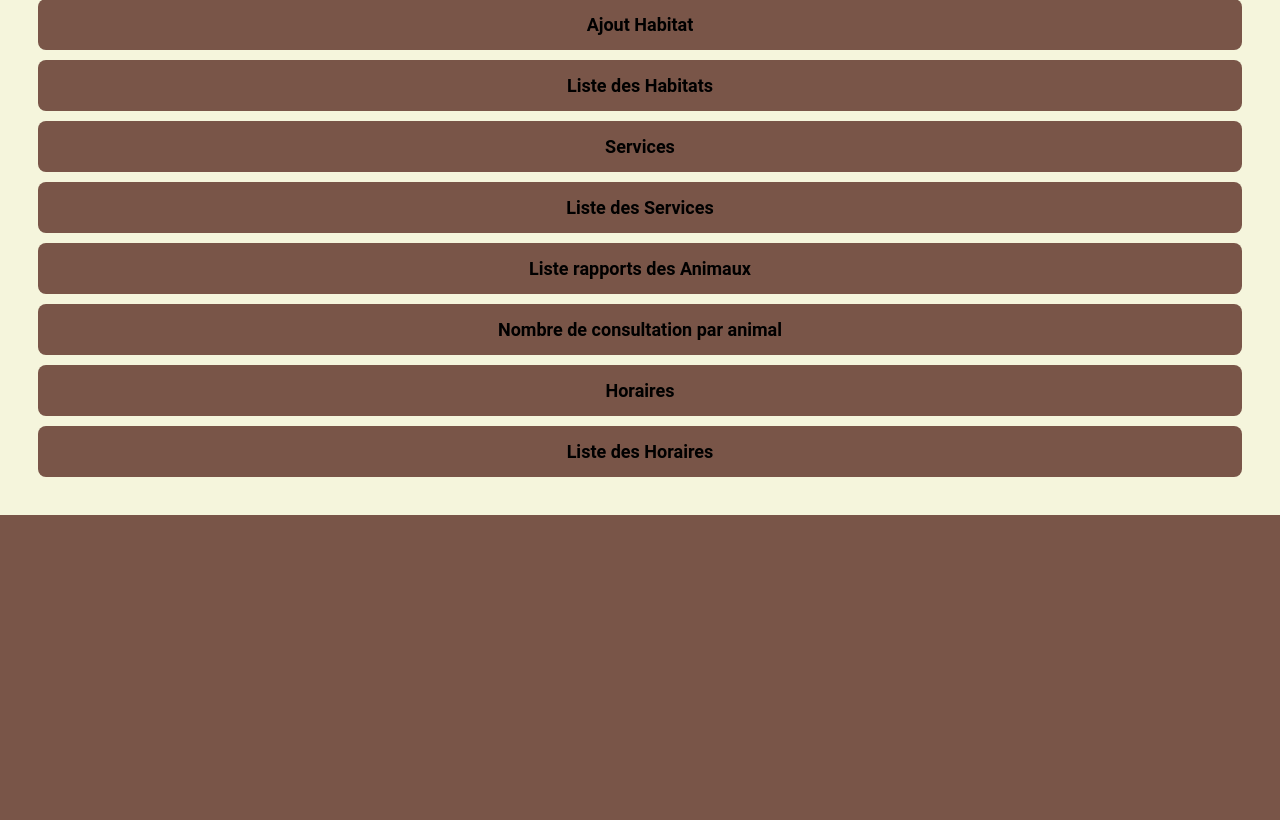
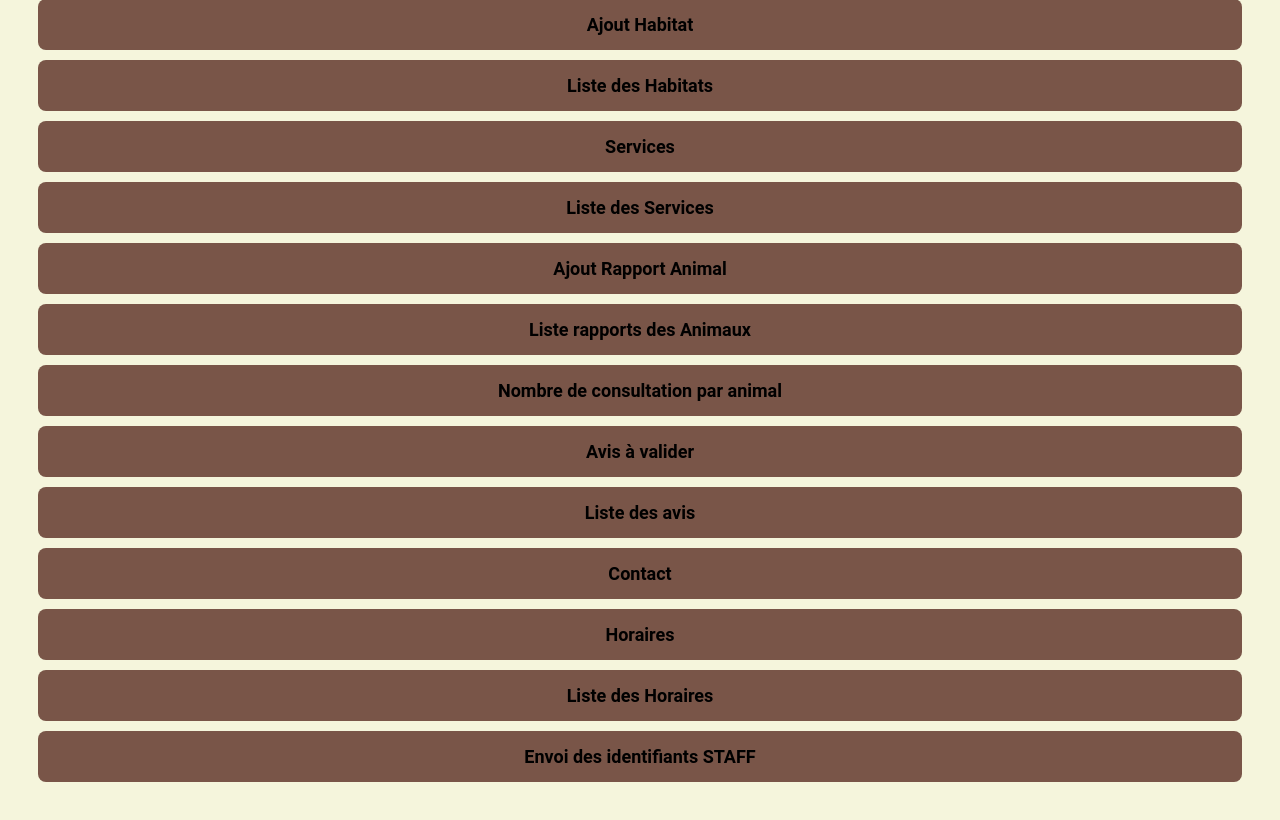
Before and after one commit to Oume59/Zoo-Arcadia, a PHP site: page /Views/Dashboard/index.php in a window 1280 px wide. Shown: the part 427-1247 px from the top of the page. Before the commit the page ends 942 px from the top, so only its background shows below. Run offline with PHP 8.4, Linux system fonts and the light colour scheme.

Commit message:
MAJ index principal pour l'ajout de l'envoi d'identifiant STAFF du zoo

```diff
--- a/Views/Dashboard/index.php
+++ b/Views/Dashboard/index.php
@@ -49,10 +49,10 @@ echo '<link rel="stylesheet" href="/assets/css/dashboard.css">';
             </div>
 
 
-            <!--DASH VETO
+            <!--DASH VETO  -->
             <div class="col-12 col-sm-6 col-md-3 admin-link-container">
                 <a href="/Reports" class="admin-link">Ajout Rapport Animal</a>
-            </div> -->
+            </div>
 
             <div class="col-12 col-sm-6 col-md-3 admin-link-container">
                 <a href="/Reports/liste" class="admin-link">Liste rapports des Animaux</a> <!--DASH ADMIN OK-->
@@ -62,20 +62,20 @@ echo '<link rel="stylesheet" href="/assets/css/dashboard.css">';
                 <a href="/Consultation/liste" class="admin-link">Nombre de consultation par animal</a> <!--DASH ADMIN OK-->
             </div>
 
-            <!--DASH EMPLOYE
+            <!--DASH EMPLOYE -->
             <div class="col-12 col-sm-6 col-md-3 admin-link-container">
                 <a href="/Reviews" class="admin-link">Avis à valider</a>
             </div>
 
             <div class="col-12 col-sm-6 col-md-3 admin-link-container">
                 <a href="/Reviews/liste" class="admin-link">Liste des avis</a>
-            </div> -->
+            </div>
 
 
-            <!--DASH EMPLOYE
+            <!--DASH EMPLOYE-->
             <div class="col-12 col-sm-6 col-md-3 admin-link-container">
                 <a href="/Contact" class="admin-link">Contact</a>
-            </div> -->
+            </div>
 
             <div class="col-12 col-sm-6 col-md-3 admin-link-container">
                 <a href="/Horaires" class="admin-link">Horaires</a> <!--DASH ADMIN OK-->
@@ -85,6 +85,10 @@ echo '<link rel="stylesheet" href="/assets/css/dashboard.css">';
                 <a href="/Horaires/liste" class="admin-link">Liste des Horaires</a> <!--DASH ADMIN OK-->
             </div>
 
+            <div class="col-12 col-sm-6 col-md-3 admin-link-container">
+                <a href="/AddUsers" class="admin-link">Envoi des identifiants STAFF</a> <!--DASH ADMIN OK-->
+            </div>
+
         </div>
     </div>
 
```
